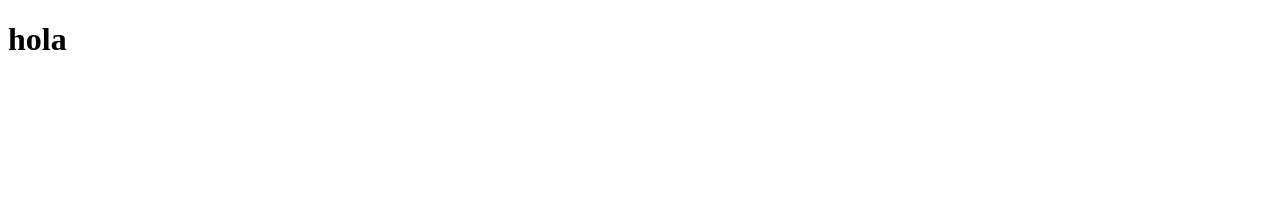
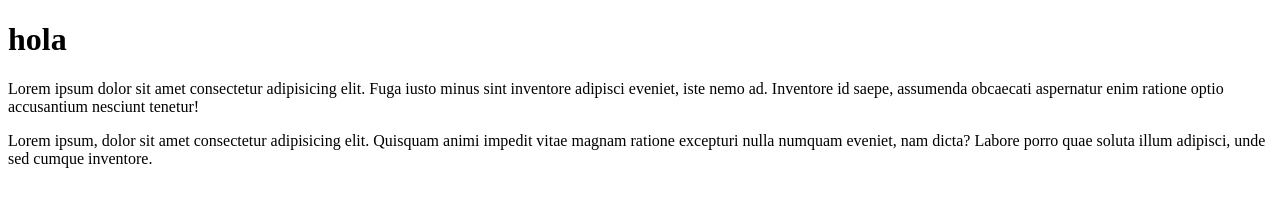
Before and after one commit to angeloLuna/testgit29, a plain HTML site: page index.html in a window 1280 px wide. Drawn offline with Linux system fonts and the light colour scheme.

Commit message:
agregados dos parrafos

```diff
--- a/index.html
+++ b/index.html
@@ -7,5 +7,9 @@
 <body>
   <h1>hola</h1>
 
+  <p>Lorem ipsum dolor sit amet consectetur adipisicing elit. Fuga iusto minus sint inventore adipisci eveniet, iste nemo ad. Inventore id saepe, assumenda obcaecati aspernatur enim ratione optio accusantium nesciunt tenetur!</p>
+
+  <p>Lorem ipsum, dolor sit amet consectetur adipisicing elit. Quisquam animi impedit vitae magnam ratione excepturi nulla numquam eveniet, nam dicta? Labore porro quae soluta illum adipisci, unde sed cumque inventore.</p>
+
 </body>
 </html>
```
